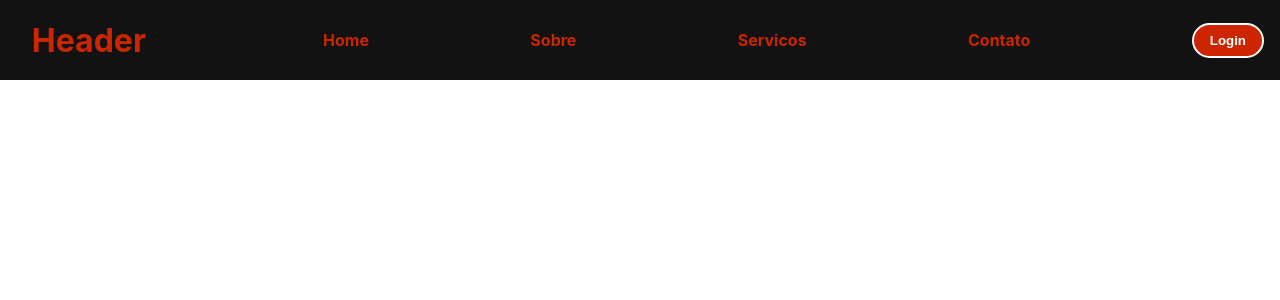
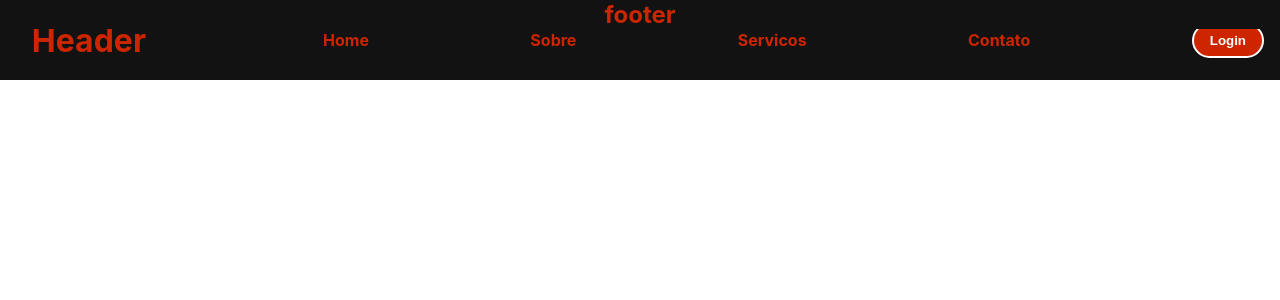
Before and after one commit to LuanCSV/react-blog-example, a React (Create React App) app in the folder frontend/: page / in a window 1280 px wide. Shown: the top 300 px of the page. Built offline with nearby package versions, Linux system fonts and the light colour scheme.

Commit message:
feature: footer [001]

```diff
--- a/frontend/src/App.js
+++ b/frontend/src/App.js
@@ -1,11 +1,13 @@
 import React from 'react';
 import Header from './components/Header';
+import Footer from './components/Footer'
 import './App.css';
 
 function App() {
   return (
     <div className="App">
       <Header />
+      <Footer />
     </div>
   );
 }
--- /dev/null
+++ b/frontend/src/components/Footer/index.js
@@ -0,0 +1,11 @@
+import React from 'react';
+
+const Footer = () => {
+    return (
+        <footer>
+            <h2>footer</h2>
+        </footer>
+    )
+}
+
+export default Footer;
```
